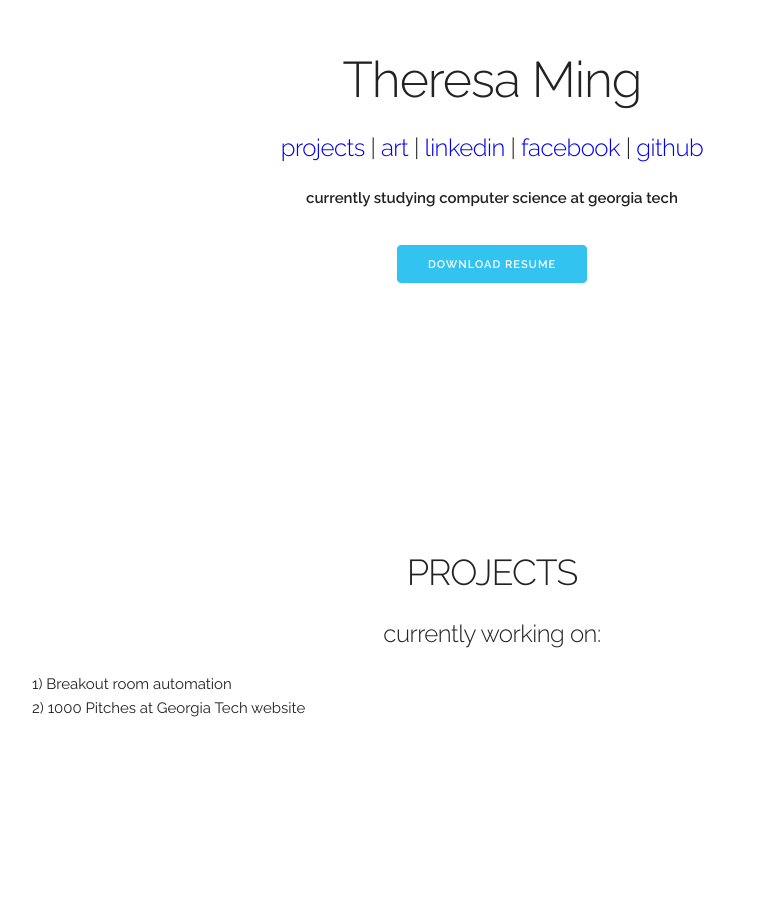
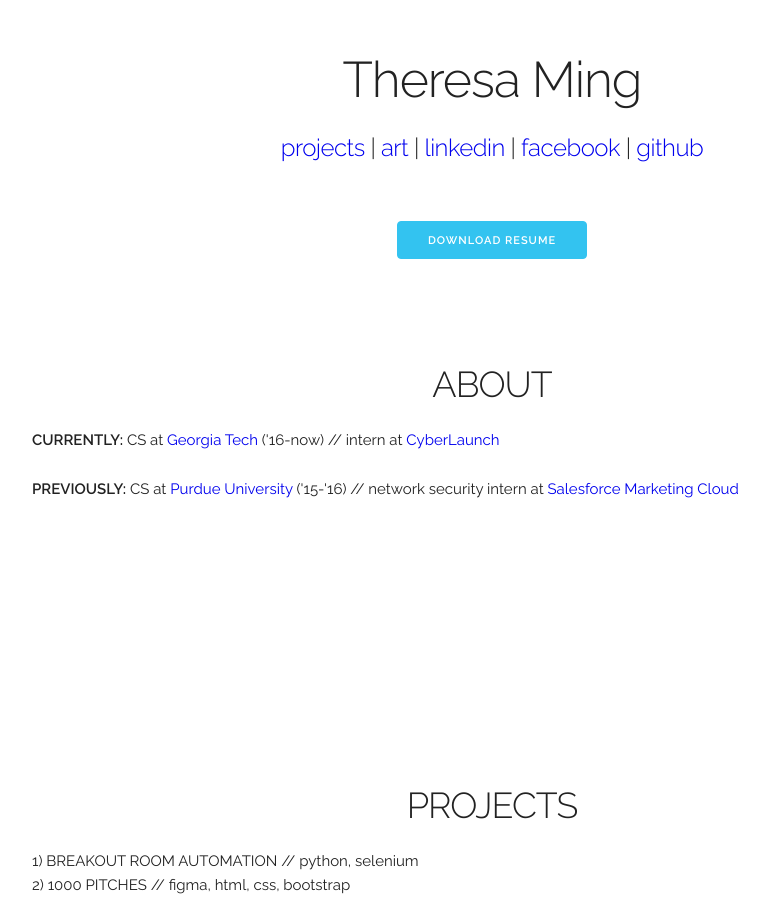
Before and after one commit to theresaming/theresaming.github.io, a plain HTML site: page index.html in a window 1280 px wide. Shown: the part 180-1102 px from the top of the page, without its empty margins (148-917 px from the left). Before the commit the page ends 925 px from the top, so only its background shows below. Drawn offline with Linux system fonts and the light colour scheme.

Commit message:
this is better

```diff
--- a/index.html
+++ b/index.html
@@ -47,18 +47,13 @@
         <div class="row">
             <div class="0 columns" style="text-align:center">
                 <h5> <a href="#projects" style="text-decoration:none">projects</a>  |
-          <a href = "http://www.theresaming.crevado.com" style="text-decoration:none">art</a> |
-          <a href="https://www.linkedin.com/in/theresa-ming" style="text-decoration:none">linkedin</a>
-          |  <a href="https://www.facebook.com/theresa.ming" style="text-decoration:none">facebook</a>
-          |  <a href="https://github.com/theresaming" style="text-decoration:none">github</a></h5>
-            </div>
-
-        </div>
-        <div class="row" style="margin-top: 0%">
-            <div class="0 columns" style="text-align:center">
-                <b>currently studying computer science at georgia tech</b>
+          <a href = "http://www.theresaming.crevado.com" style="text-decoration:none" target="_blank">art</a> |
+          <a href="https://www.linkedin.com/in/theresa-ming" style="text-decoration:none" target="_blank">linkedin</a>
+          |  <a href="https://www.facebook.com/theresa.ming" style="text-decoration:none" target="_blank">facebook</a>
+          |  <a href="https://github.com/theresaming" style="text-decoration:none" target="_blank">github</a></h5>
             </div>
         </div>
+
 
     <!-- Resume -->
 
@@ -68,6 +63,21 @@
                 <a href="resume.pdf" target="_blank">
                     <button class=" button-primary">download resume</div>
                 </a>
+            </div>
+        </div>
+    </div>
+
+    <!-- About -->
+    <div class="container">
+        <div class="row">
+            <div class ="0 columns" style="margin-top: 10%">
+                <h3>ABOUT</h3>
+                <p><b>CURRENTLY:</b> CS at  <a href="www.gatech.edu" style="text-decoration:none" target="_blank">Georgia Tech</a> ('16-now) // intern at
+                <a href="http://cyberlaunch.vc/" style="text-decoration:none" target="_blank">CyberLaunch</a>
+                </p>
+                <p><b>PREVIOUSLY:</b> CS at <a href="www.purdue.edu/" style="text-decoration:none" target="_blank">Purdue University</a> ('15-'16)
+                // network security intern at <a href="https://www.salesforce.com/" style="text-decoration:none" target="_blank">Salesforce Marketing Cloud</a></p>
+
             </div>
         </div>
     </div>
@@ -89,10 +99,8 @@
    <div class="container">
        <div class="row">
            <div class="0 columns">
-               <h5>currently working on:</h5>
-
-               <p>1) Breakout room automation<br>
-               2) 1000 Pitches at Georgia Tech website</p>
+               <p>1) BREAKOUT ROOM AUTOMATION // python, selenium<br>
+               2) 1000 PITCHES // figma, html, css, bootstrap</p>
 
            </div>
        </div>
```
